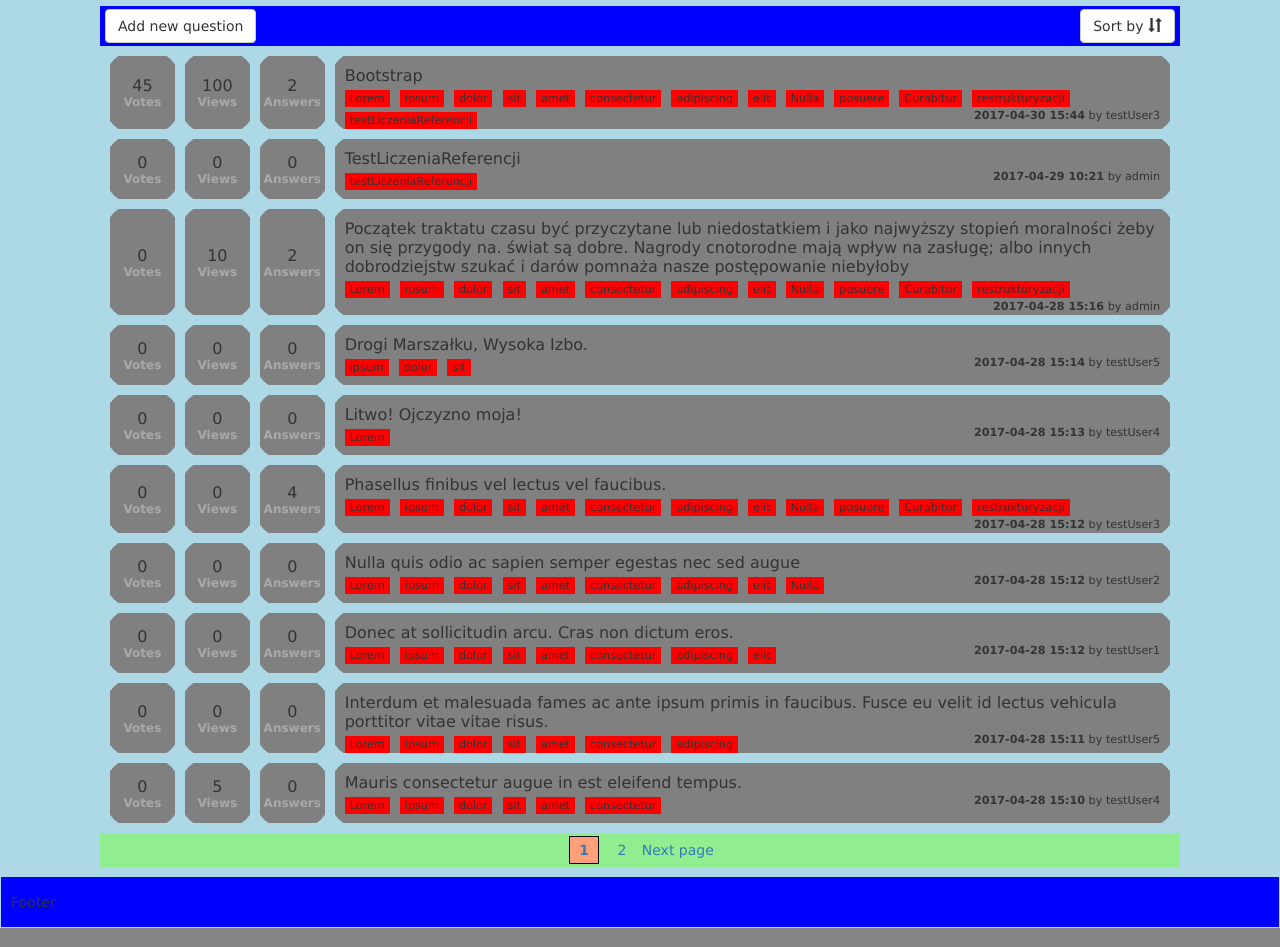
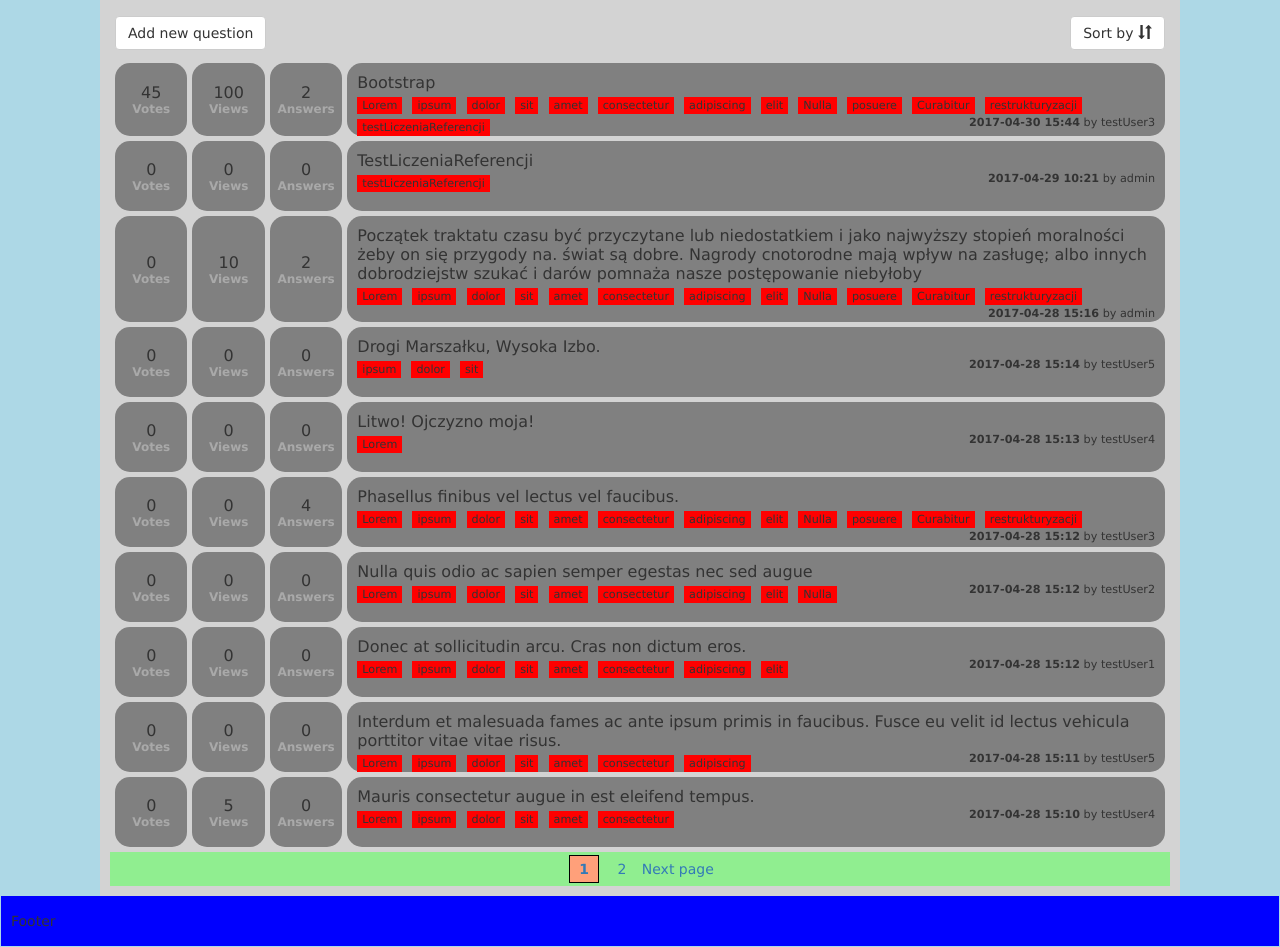
Before and after one commit to MaciejKitowski/DjangoWebsite, a Django app: page / in a window 1280 px wide. Shown: the part 50-997 px from the top of the page. Run offline with Django 3.2, Linux system fonts and the light colour scheme; data comes from the database, SQL or seed files in the repository; some libraries are stand-ins or nearby versions.

Commit message:
Minor style changes in css

```diff
--- a/DjangoWebsite/Question/templates/index.html
+++ b/DjangoWebsite/Question/templates/index.html
@@ -24,7 +24,7 @@
         <div id="header">
             Header
         </div>
-        <div id="questions">
+        <div id="mainContent">
             <div id="questionNavbar">
                 <div id="addQuestionButton">
                     <a href="#" class="btn btn-default" role="button">Add new question</a>
--- a/DjangoWebsite/static/css/index.css
+++ b/DjangoWebsite/static/css/index.css
@@ -5,21 +5,23 @@ body {
 
 #header {
     padding: 15px 0px 15px 10px;
-    margin: 0px 1px 1px 1px;
+    margin: 0px 1px 0px 1px;
     background-color: blue;
 }
 
-#questions {
+#mainContent {
     float: center;
-    margin: 1px 100px 10px 100px;
+    padding: 1px 10px 10px 10px;
+    margin: 0px 100px 0px 100px;
+    background-color: lightgray;
 }
 
 #questionNavbar {
     display:inline-block;
     width: 100%;
-    margin: 5px 0px 0px 0px;
-    padding: 3px 5px 3px 5px;
-    background-color: blue;
+    margin: 5px 0px 5px 0px;
+    padding: 10px 5px 3px 5px;
+
 }
 
 #addQuestionButton {
@@ -30,39 +32,38 @@ body {
     float: right;
 }
 
-#questions table {
+#mainContent table {
     width: 100%;
-    border: 1px solid lightblue;
-    border-collapse: collapse;
+    border-collapse: separate;
+    border-spacing: 5px;
 }
 
-#questions td {
+#mainContent td {
     text-align: center;
     height: 70px;
-    border: 10px solid lightblue;
-    border-radius: 30px;
+    border-radius: 15px;
     background-color: gray;
 }
 
-#questions small {
+#mainContent small {
     font-size: 75%;
     font-weight: bold;
     color: darkgray;
 }
 
-#questions td.votes {
+#mainContent td.votes {
     width: 7%;
 }
 
-#questions td.views {
+#mainContent td.views {
     width: 7%;
 }
 
-#questions td.answers {
+#mainContent td.answers {
     width: 7%;
 }
 
-#questions td.question {
+#mainContent td.question {
     width: auto;
     padding-top: 10px;
     padding-left: 10px;
@@ -70,7 +71,7 @@ body {
     vertical-align: text-top;
 }
 
-#questions .category {
+#mainContent .category {
     display:inline-block;
     margin-top: 5px;
     margin-right: 5px;
@@ -79,18 +80,18 @@ body {
     font-size: 70%;
 }
 
-#questions .category:hover {
+#mainContent .category:hover {
     background-color: pink;
 }
 
-#questions .detail {
+#mainContent .detail {
     float: right;
     margin-right: 5px;
     padding: 2px 5px 2px 5px;
     font-size: 70%;
 }
 
-#questions .detail:hover {
+#mainContent .detail:hover {
     background-color: pink;
 }
 
```
